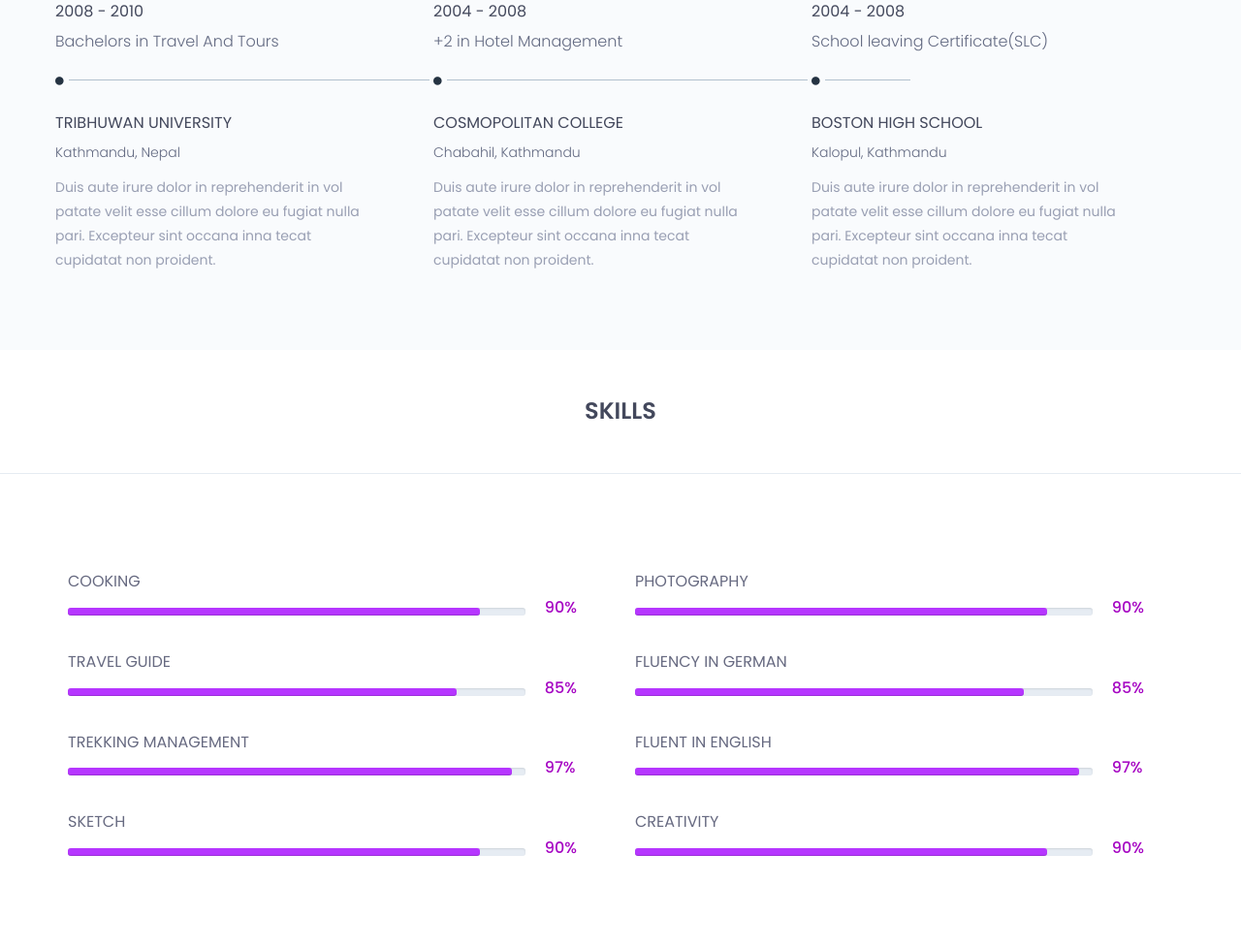
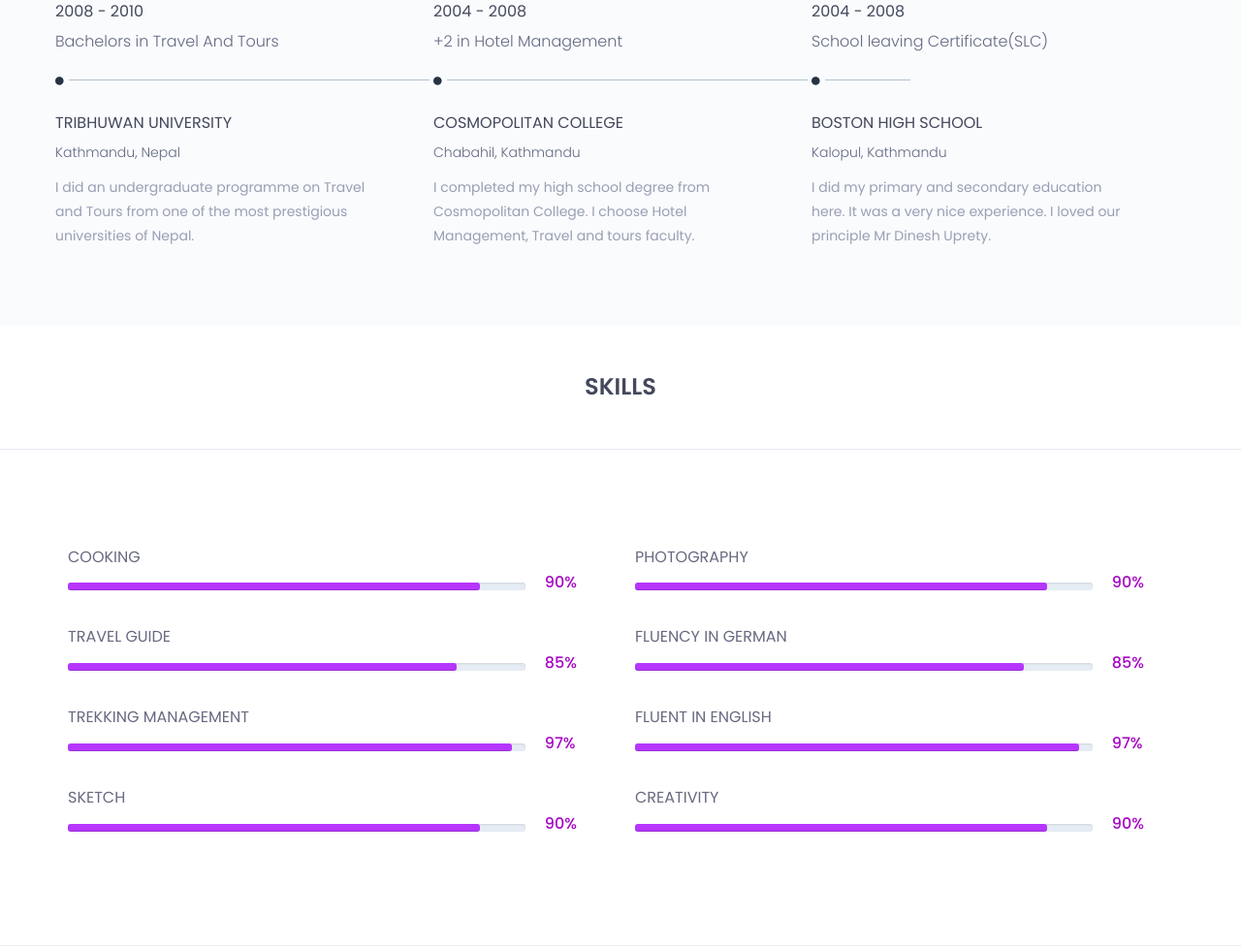
Before and after one commit to hatbey/hatbey.github.io, a plain HTML site: page browny-v1.0/index.html in a window 1280 px wide. Shown: the part 1963-2941 px from the top of the page at 97% size. Drawn offline with nearby package versions, Linux system fonts and the light colour scheme.

Commit message:
changed content

```diff
--- a/browny-v1.0/index.html
+++ b/browny-v1.0/index.html
@@ -222,7 +222,7 @@
 										</h4>
 										<h5>Kathmandu, Nepal</h5>
 										<p class="description">
-											Duis aute irure dolor in reprehenderit in vol patate velit esse cillum dolore eu fugiat nulla pari. Excepteur sint occana inna tecat cupidatat non proident.
+											I did an undergraduate programme on Travel and Tours from one of the most prestigious universities of Nepal.
 										</p>
 									</div><!--/.timeline-content-->
 								</div><!--/.timeline-->
@@ -245,7 +245,7 @@
 										</h4>
 										<h5>Chabahil, Kathmandu</h5>
 										<p class="description">
-											Duis aute irure dolor in reprehenderit in vol patate velit esse cillum dolore eu fugiat nulla pari. Excepteur sint occana inna tecat cupidatat non proident.
+											I completed my high school degree from Cosmopolitan College. I choose Hotel Management, Travel and tours faculty.
 										</p>
 									</div><!--/.timeline-content-->
 								</div><!--/.timeline-->
@@ -269,8 +269,7 @@
 										</h4>
 										<h5>Kalopul, Kathmandu</h5>
 										<p class="description">
-											Duis aute irure dolor in reprehenderit in vol patate velit esse cillum dolore eu fugiat nulla pari. Excepteur sint occana inna tecat cupidatat non proident.
-										</p>
+											I did my primary and secondary education here. It was a very nice experience. I loved our principle Mr Dinesh Uprety.
 									</div><!--/.timeline-content-->
 								</div><!--/.timeline-->
 							</div>
```
